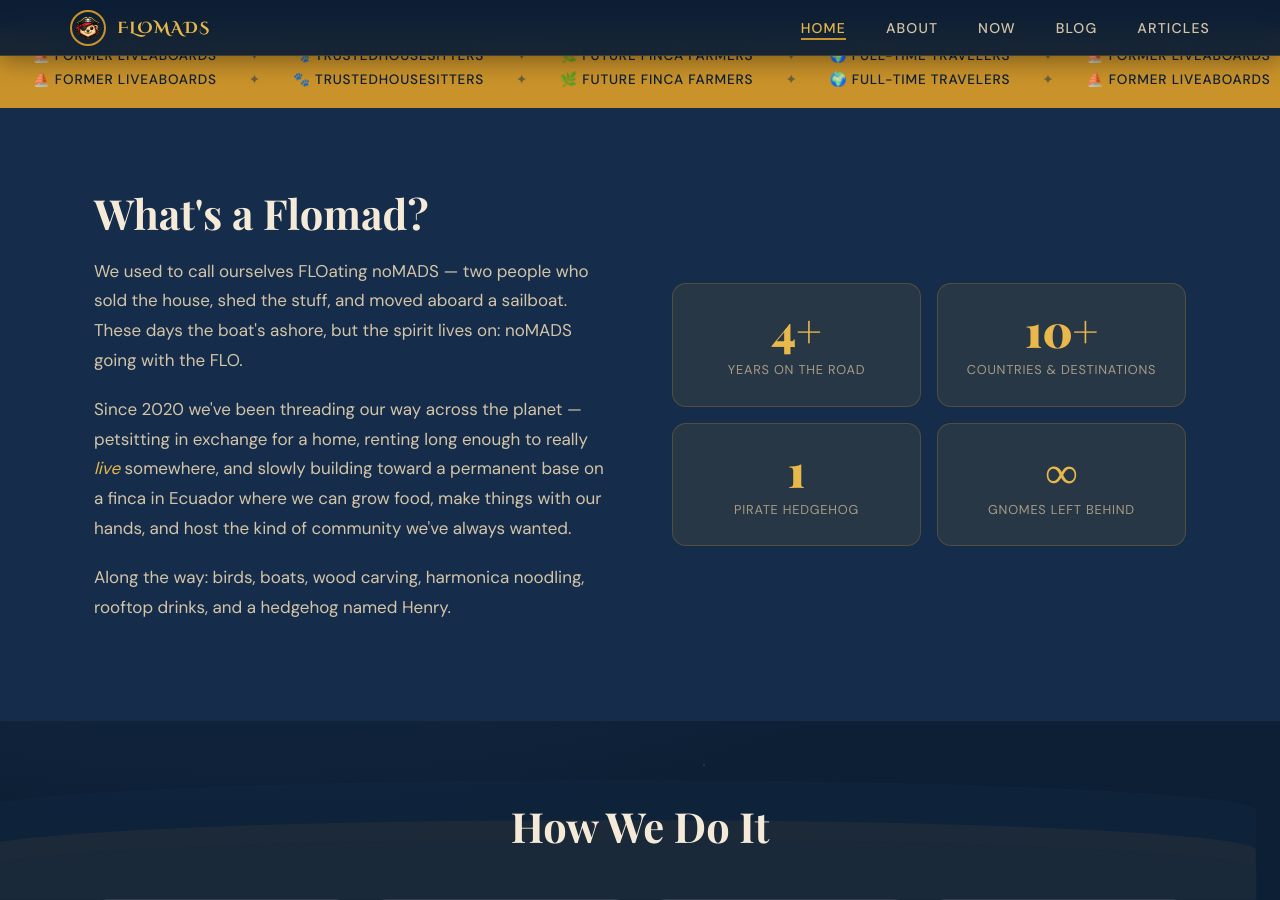
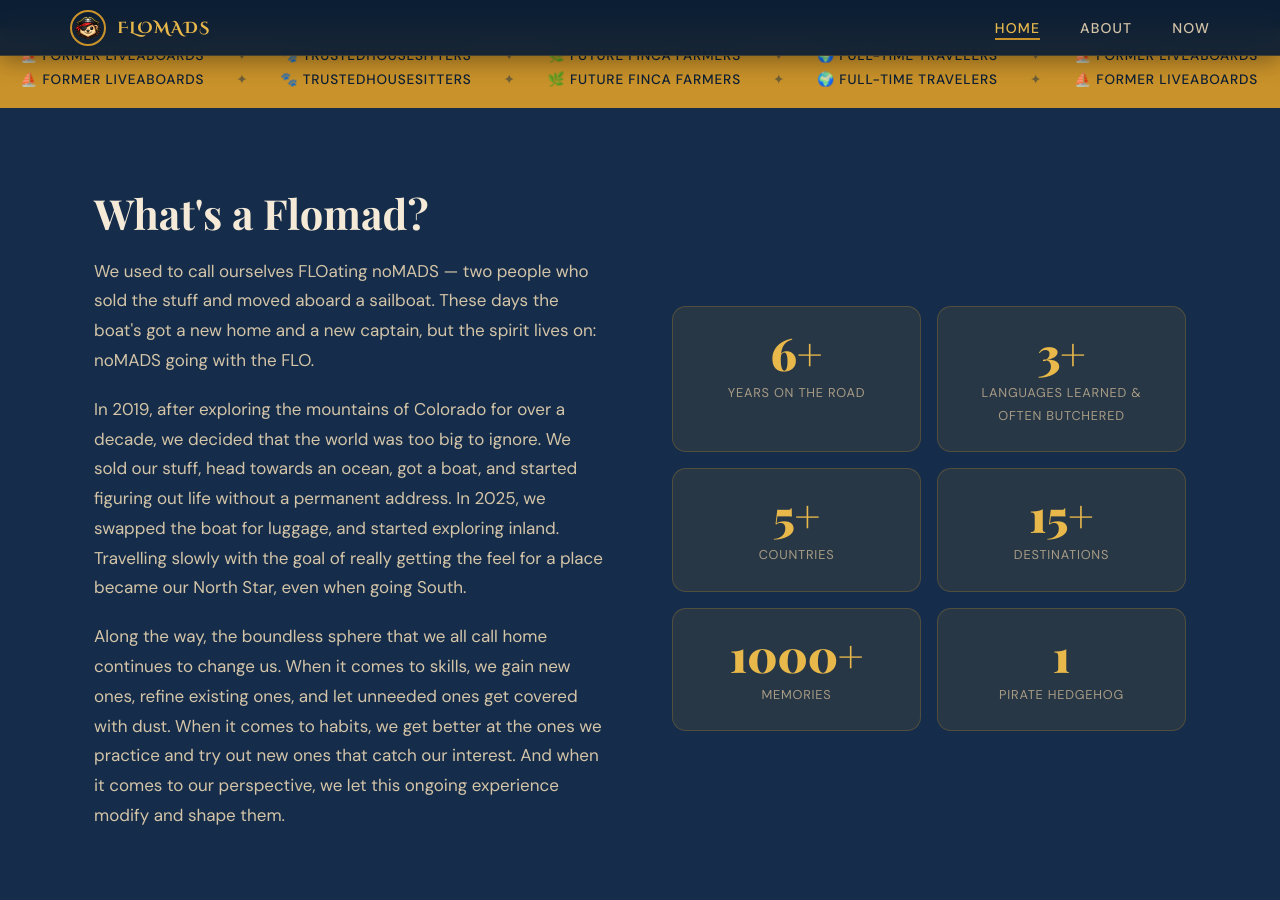
Before and after one commit to Synergy-UpLink/flomads, a Jekyll site: the page built from index.html, in a window 1280 px wide and 900 px high, scrolled down 872 px. Built offline with Jekyll 4.4.1, drawn with Linux system fonts in a browser that asks for light colours; some web fonts are replaced; some of the changed text lies outside the part shown.

Commit message:
Legacy nav bar. main page comment.
Co-authored-by: Copilot <copilot@github.com>

```diff
--- a/_layouts/default.html
+++ b/_layouts/default.html
@@ -5,7 +5,7 @@
 </head>
 <body>
 
-  {% include nav_v2_with_blog.html %}
+  {% include nav.html %}
 
   {{ content }}
 
--- a/index.html
+++ b/index.html
@@ -13,13 +14,13 @@ description: "Two humans, one pirate hedgehog, and the open road — living full
     <div class="stars"></div>
   </div>
   <div class="hero-content">
-    <p class="hero-eyebrow">⚓ est. 2020</p>
+    <p class="hero-eyebrow">⚓ est. 2009</p>
     <h1 class="hero-headline">
       <span class="line1">no<em>MADS</em></span>
       <span class="line2">going with</span>
       <span class="line3">the <em>FLO</em></span>
     </h1>
-    <p class="hero-sub">Two humans, one pirate hedgehog (beanie baby), and the open road — living full-time across the globe one petsit at a time.</p>
+    <p class="hero-sub">{{ page.description }}</p>
     <div class="hero-cta">
       <a href="{{ '/about/' | relative_url }}" class="btn btn-primary">Meet the Crew</a>
       <a href="{{ '/now/' | relative_url }}" class="btn btn-ghost">Where Are We Now?</a>
@@ -53,32 +54,52 @@ description: "Two humans, one pirate hedgehog, and the open road — living full
   </div>
 </section>
 
+
 <!-- WHAT IS A FLOMAD -->
 <section class="section what-section">
   <div class="container">
     <div class="what-grid">
       <div class="what-text">
         <h2>What's a Flomad?</h2>
-        <p>We used to call ourselves FLOating noMADS — two people who sold the house, shed the stuff, and moved aboard a sailboat. These days the boat's ashore, but the spirit lives on: noMADS going with the FLO.</p>
-        <p>Since 2020 we've been threading our way across the planet — petsitting in exchange for a home, renting long enough to really <em>live</em> somewhere, and slowly building toward a permanent base on a finca in Ecuador where we can grow food, make things with our hands, and host the kind of community we've always wanted.</p>
-        <p>Along the way: birds, boats, wood carving, harmonica noodling, rooftop drinks, and a hedgehog named Henry.</p>
+        <p>We used to call ourselves FLOating noMADS — two people who sold the stuff and moved aboard a sailboat. These
+          days the boat's got a new home and a new captain, but the spirit lives on: noMADS going with the FLO.</p>
+        <p>
+          In 2019, after exploring the mountains of Colorado for over a decade, we decided that the world was too big to
+          ignore. We sold our stuff, head towards an ocean, got a boat, and started figuring out life without a
+          permanent address. In 2025, we swapped the boat for luggage, and started exploring inland. Travelling slowly
+          with the goal of really getting the feel for a place became our North Star, even when going South.
+        </p>
+        <p>
+          Along the way, the boundless sphere that we all call home continues to change us. When it comes to skills, we
+          gain new ones, refine existing ones, and let unneeded ones get covered with dust. When it comes to habits, we
+          get better at the ones we practice and try out new ones that catch our interest. And when it comes to our
+          perspective, we let this ongoing experience modify and shape them.
+        </p>
       </div>
       <div class="what-cards">
         <div class="stat-card">
-          <span class="stat-num">4+</span>
+          <span class="stat-num">6+</span>
           <span class="stat-label">Years on the Road</span>
         </div>
         <div class="stat-card">
-          <span class="stat-num">10+</span>
-          <span class="stat-label">Countries &amp; Destinations</span>
+          <span class="stat-num">3+</span>
+          <span class="stat-label">Languages learned &amp; often butchered</span>
+        </div>
+        <div class="stat-card">
+          <span class="stat-num">5+</span>
+          <span class="stat-label">Countries</span>
+        </div>
+        <div class="stat-card">
+          <span class="stat-num">15+</span>
+          <span class="stat-label">Destinations</span>
+        </div>
+        <div class="stat-card">
+          <span class="stat-num">1000+</span>
+          <span class="stat-label">Memories</span>
         </div>
         <div class="stat-card">
           <span class="stat-num">1</span>
           <span class="stat-label">Pirate Hedgehog</span>
-        </div>
-        <div class="stat-card">
-          <span class="stat-num">∞</span>
-          <span class="stat-label">Gnomes Left Behind</span>
         </div>
       </div>
     </div>
@@ -88,27 +109,72 @@ description: "Two humans, one pirate hedgehog, and the open road — living full
 <!-- HOW WE TRAVEL -->
 <section class="section travel-section">
   <div class="container">
+    <h2 class="section-title center">How We Get There</h2>
+    <div class="travel-grid">
+      <div class="travel-card">
+        <div class="travel-icon">⛵</div>
+        <h3>By Sea</h3>
+        <p>We spent years living aboard a 36 foot ketch sailboat, and are still always willing to crew or be guests on things that float.</p>
+      </div>
+      <div class="travel-card">
+        <div class="travel-icon">🐾</div>
+        <h3>By Land</h3>
+        <p>We don't have a car of our own anymore, so buses, trains, bicycles, and our feet lead the way.</p>
+      </div>
+      <div class="travel-card">
+        <div class="travel-icon">🏡</div>
+        <h3>By Air</h3>
+        <p>Some hops are too slow by sea, and too inconvenient by land. It's then when we brave airports and a lack of legroom.</p>
+      </div>
+    </div>
+  </section>
+  <section class="section travel-section">
+    <h2 class="section-title center">Where We Do It</h2>
+    <div class="travel-grid">
+      <div class="travel-card">
+        <div class="travel-icon">🏡</div>
+        <h3>Houses &amp; Condos</h3>
+        <p>We like to stay put long enough to get the sense of a place, the people, the flora, and the fauna. One month is our minimum; longer is better (visas permitting).</p>
+      </div>
+      <div class="travel-card">
+        <div class="travel-icon">🏡</div>
+        <h3>Hotels</h3>
+        <p>Sometimes we've got a few days to kill between destinations. Generic hotel rooms and free breakfasts give us a base to explore the intermediate areas, perhaps to be put on our list to come back for longer.</p>
+      </div>
+      <div class="travel-card">
+        <div class="travel-icon">🏡</div>
+        <h3>Campgrounds</h3>
+        <p>It doesn't happen too often, but the Colorado backcountry has taught us that a bit of shelter and a campfire provides a cheap and wonderful way of seeing a place, without the bells and whistles.</p>
+      </div>
+      <div class="travel-card">
+        <div class="travel-icon">⛵</div>
+        <h3>Anchorages</h3>
+        <p>Attached to the sea floor by an anchor and a lot of chain, with a dinghy/tender to take us to shore, anchoring in a bay always reminds us of how small we are in the face of the natural forces that rule this world, and how we can work with the environment, as opposed to fighting it.</p>
+      </div>
+      <div class="travel-card">
+        <div class="travel-icon">⛵</div>
+        <h3>Marinas</h3>
+        <p>Attached to a dock by nothing but lines means a single step takes us from our home to an everchanging world. </p>
+      </div>
+    </div>
+  </section>
+  <section class="section travel-section">
     <h2 class="section-title center">How We Do It</h2>
     <div class="travel-grid">
       <div class="travel-card">
-        <div class="travel-icon">🐾</div>
-        <h3>Petsitting</h3>
-        <p>We trade care for accommodation through TrustedHouseSitters. Dogs, cats, chickens — we've loved them all. Currently bunking with a pair of scruffy, lovable mutts in the English countryside.</p>
+        <div class="travel-icon">⛵</div>
+        <h3>Remote Work</h3>
+        <p>One of us is an expert software architect, engineer, and overall nerd. The other is an artist, copy editor, and digital designer. Digital technology has almost always been able to separate a thing from a physical location, and COVID-19 seemed to make that fact obvious to companies.</p>
       </div>
       <div class="travel-card">
         <div class="travel-icon">🏡</div>
-        <h3>Long-Term Rentals</h3>
-        <p>We prefer to stay put long enough to find the good coffee shop, learn the neighborhood rhythms, and feel like locals. Two months is a minimum; longer is better.</p>
+        <h3>Pet Sitting</h3>
+        <p>Animals are often better people than people, but traveling with pets (especially internationally) can be a logistical nightmare, in addition, sometimes it's unfair and unhealthy for the animals. When we were pet free and started traveling full time, it did not take us long to start missing that furry companionship. The Admiral found some pet-sitting websites, and within a week of making the decision to do pet-sit as part of our travels, we had our first official sit scheduled. We haven't looked back since, and it is still our preferred method of seeing the world.</p>
       </div>
       <div class="travel-card">
-        <div class="travel-icon">⛵</div>
-        <h3>By Sea (Formerly)</h3>
-        <p>We spent years living aboard a Pearson 365 ketch, sailing the Florida coast and spending all of 2024 in the Bahamas. The boat chapter is closing — but the salt's still in us.</p>
-      </div>
-      <div class="travel-card">
-        <div class="travel-icon">💻</div>
-        <h3>Working Remotely</h3>
-        <p>Tech consulting, software engineering, and whatever the internet makes possible keeps us funded and mobile. Wi-fi is a prerequisite; dress codes are not.</p>
+        <div class="travel-icon">🏡</div>
+        <h3>Sabbaticals</h3>
+        <p>Sometimes a contract is up and a project is finished. Frugal habits and savings combined with the fact that every place on this planet has so much to offer that it can't be experienced in the 24 hours per day available means that sometimes we just be. We just live.</p>
       </div>
     </div>
   </div>
@@ -123,14 +189,16 @@ description: "Two humans, one pirate hedgehog, and the open road — living full
         <span class="passion-icon">🦜</span>
         <div>
           <h4>Birding</h4>
-          <p>From Bahamian shorebirds to English robins perched on fence posts — birds are everywhere if you slow down enough to look.</p>
+          <p>From Bahamian shorebirds to English robins perched on fence posts — birds are everywhere if you slow down
+            enough to look.</p>
         </div>
       </div>
       <div class="passion-item">
         <span class="passion-icon">🪵</span>
         <div>
           <h4>Wood &amp; Stone Carving</h4>
-          <p>One of us carves gnomes, animals, and figures from wood and stone. They get left behind at every sit — little gifts for the next person who opens the garden shed.</p>
+          <p>One of us carves gnomes, animals, and figures from wood and stone. They get left behind at every sit —
+            little gifts for the next person who opens the garden shed.</p>
         </div>
       </div>
       <div class="passion-item">
@@ -144,21 +212,24 @@ description: "Two humans, one pirate hedgehog, and the open road — living full
         <span class="passion-icon">🌱</span>
         <div>
           <h4>Growing Things</h4>
-          <p>The long game is a finca — land, soil, seeds, and the kind of self-sufficiency that feels less like prepping and more like common sense.</p>
+          <p>The long game is a finca — land, soil, seeds, and the kind of self-sufficiency that feels less like
+            prepping and more like common sense.</p>
         </div>
       </div>
       <div class="passion-item">
         <span class="passion-icon">🍹</span>
         <div>
           <h4>Rooftop Hours</h4>
-          <p>Drinks on a terrace, a park grill at golden hour, a table outside a mercado — this is how we like to socialize. Al fresco, always.</p>
+          <p>Drinks on a terrace, a park grill at golden hour, a table outside a mercado — this is how we like to
+            socialize. Al fresco, always.</p>
         </div>
       </div>
       <div class="passion-item">
         <span class="passion-icon">🗺️</span>
         <div>
           <h4>Slow Travel</h4>
-          <p>We're not collecting passport stamps. We're learning where the sun goes in the afternoon and which bakery opens first.</p>
+          <p>We're not collecting passport stamps. We're learning where the sun goes in the afternoon and which bakery
+            opens first.</p>
         </div>
       </div>
     </div>
```
Also changed, not shown: other parts of index.html (+2 -1 lines).
